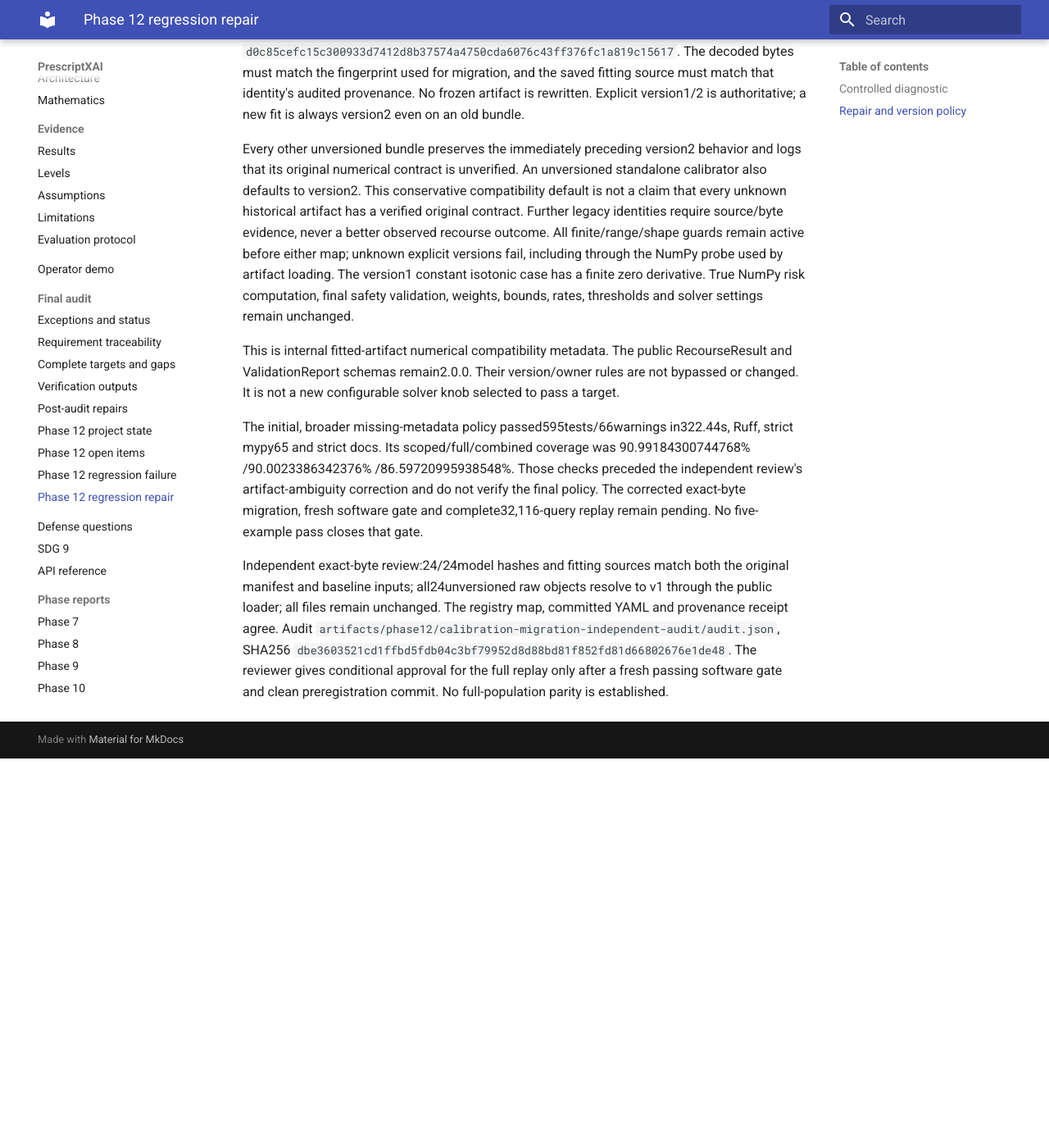
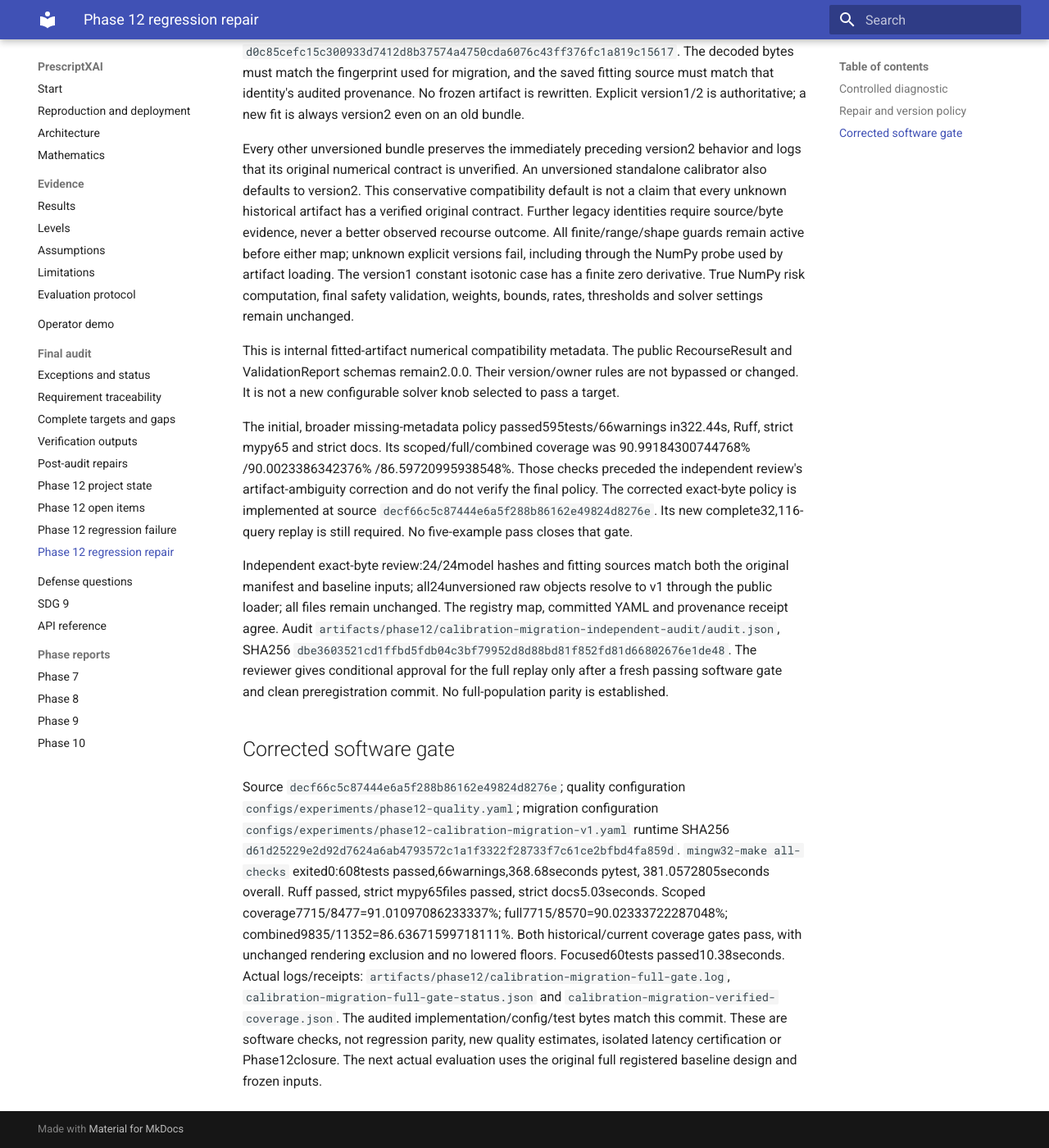
Before and after one commit to Chiranth-17/PrescriptXAI, an MkDocs documentation site: the page built from docs/phase12_regression_repair.md, in a window 1280 px wide and 1400 px high, scrolled down 1220 px. Shown: the whole window at 82% size. Built offline with MkDocs 1.6.1 and Material for MkDocs 9.7.7, drawn with Linux system fonts in a browser that asks for light colours; before the commit the page ends 2145 px from its top, so only the background shows below that.

Commit message:
docs(phase12): register verified calibration repair replay

```diff
--- a/docs/phase12_regression_repair.md
+++ b/docs/phase12_regression_repair.md
@@ -65,8 +65,9 @@ The initial, broader missing-metadata policy passed595tests/66warnings in322.44s
 strict mypy65 and strict docs. Its scoped/full/combined coverage was
 90.99184300744768% /90.0023386342376% /86.59720995938548%. Those checks preceded the
 independent review's artifact-ambiguity correction and do not verify the final policy.
-The corrected exact-byte migration, fresh software gate and complete32,116-query replay
-remain pending. No five-example pass closes that gate.
+The corrected exact-byte policy is implemented at source
+`decf66c5c87444e6a5f288b86162e49824d8276e`. Its new complete32,116-query replay
+is still required. No five-example pass closes that gate.
 
 Independent exact-byte review:24/24model hashes and fitting sources match both the original
 manifest and baseline inputs; all24unversioned raw objects resolve to v1 through the public
@@ -75,3 +76,20 @@ agree. Audit `artifacts/phase12/calibration-migration-independent-audit/audit.js
 `dbe3603521cd1ffbd5fdb04c3bf79952d8d88bd81f852fd81d66802676e1de48`.
 The reviewer gives conditional approval for the full replay only after a fresh passing
 software gate and clean preregistration commit. No full-population parity is established.
+
+## Corrected software gate
+
+Source `decf66c5c87444e6a5f288b86162e49824d8276e`; quality configuration
+`configs/experiments/phase12-quality.yaml`; migration configuration
+`configs/experiments/phase12-calibration-migration-v1.yaml` runtime SHA256
+`d61d25229e2d92d7624a6ab4793572c1a1f3322f28733f7c61ce2bfbd4fa859d`.
+`mingw32-make all-checks` exited0:608tests passed,66warnings,368.68seconds pytest,
+381.0572805seconds overall. Ruff passed, strict mypy65files passed, strict docs5.03seconds.
+Scoped coverage7715/8477=91.01097086233337%; full7715/8570=90.02333722287048%;
+combined9835/11352=86.63671599718111%. Both historical/current coverage gates pass,
+with unchanged rendering exclusion and no lowered floors. Focused60tests passed10.38seconds.
+Actual logs/receipts: `artifacts/phase12/calibration-migration-full-gate.log`,
+`calibration-migration-full-gate-status.json` and `calibration-migration-verified-coverage.json`.
+The audited implementation/config/test bytes match this commit. These are software checks,
+not regression parity, new quality estimates, isolated latency certification or Phase12closure.
+The next actual evaluation uses the original full registered baseline design and frozen inputs.
```
Also changed, not shown: .gsd/STATE.md (+6 -3 lines), PROGRESS.md (+4 -1 lines), docs/state_of_project.md (+5 -2 lines).
